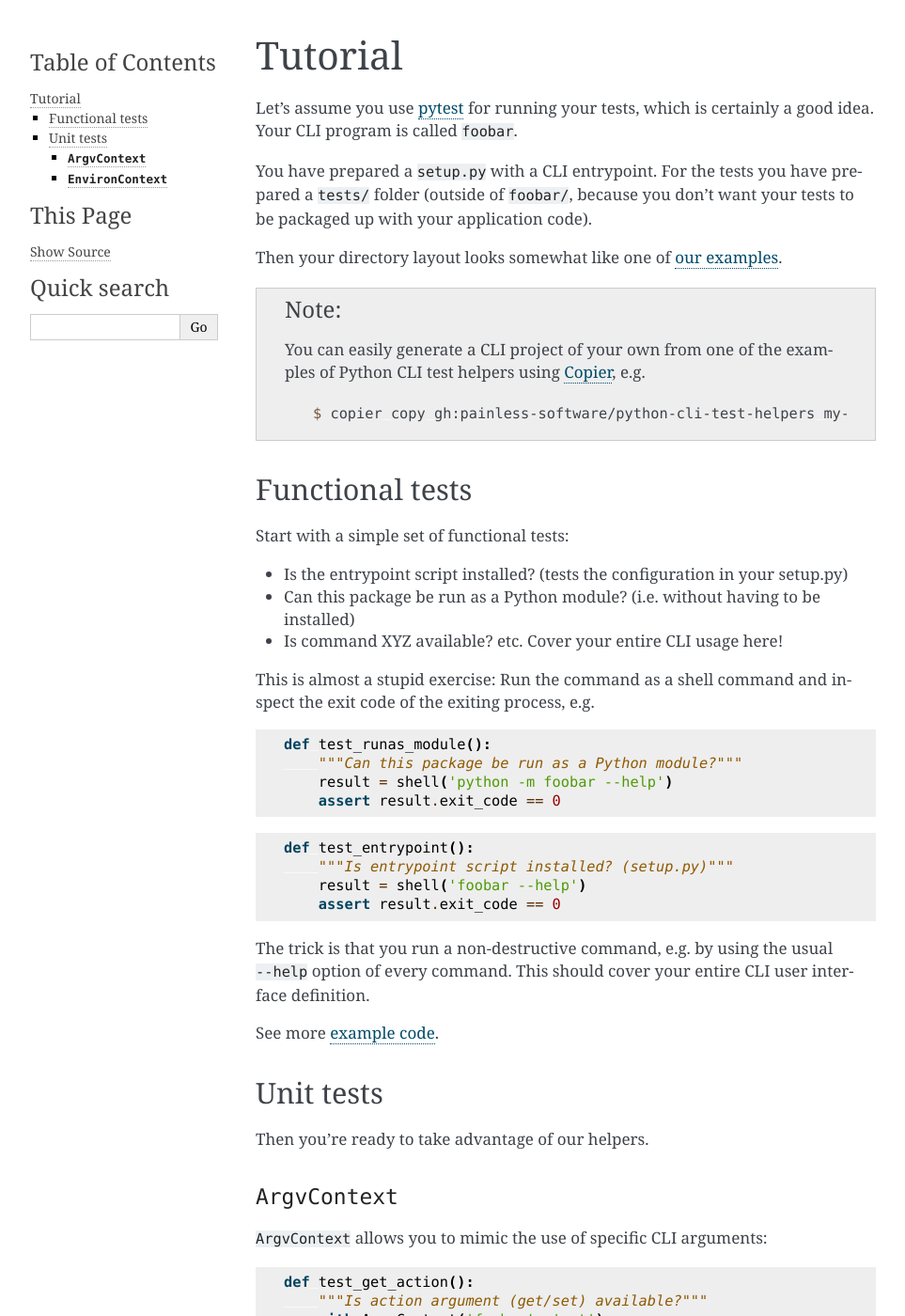
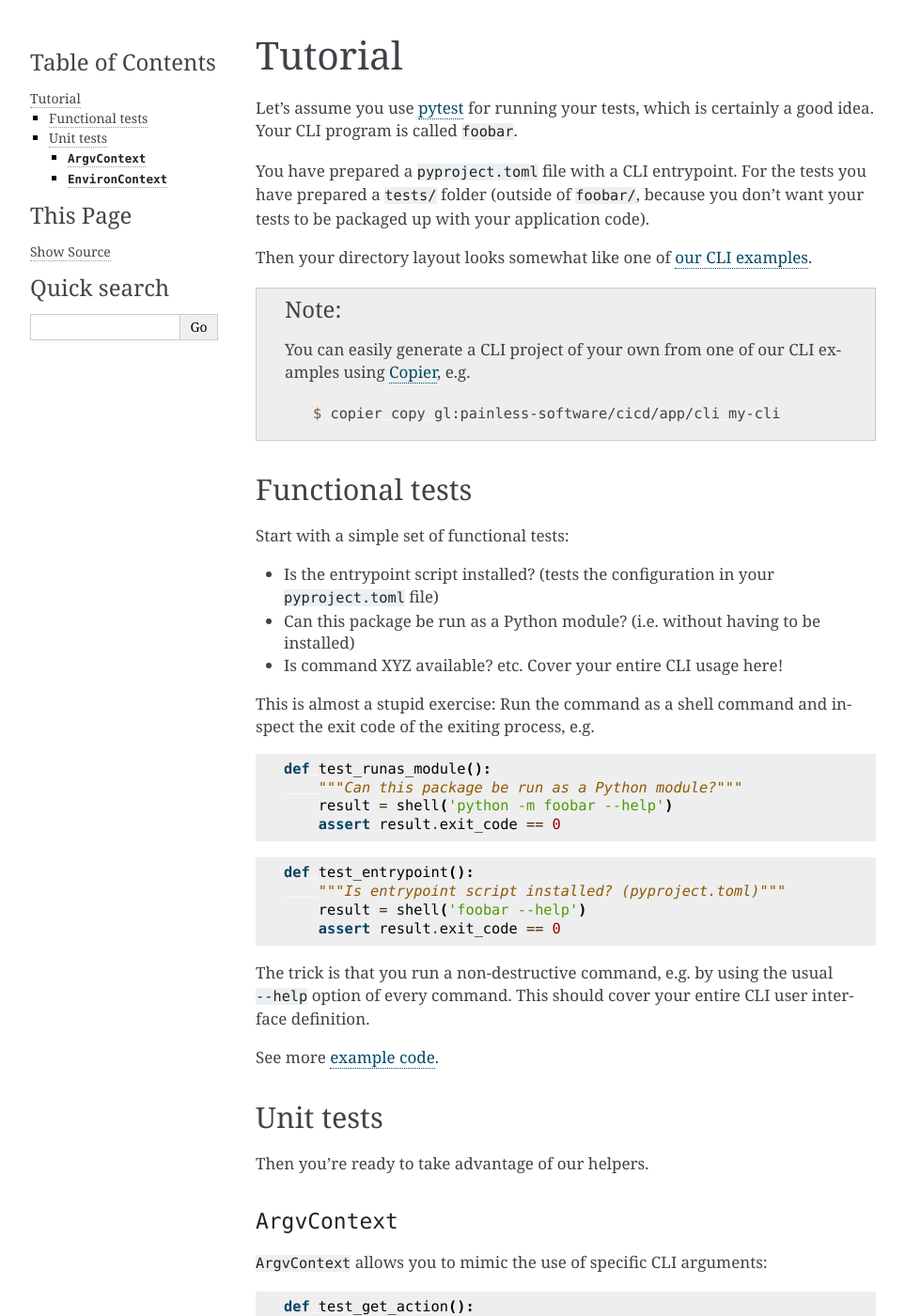
Before and after one commit to painless-software/python-cli-test-helpers, a Sphinx documentation site: the page built from docs/tutorial.rst, in a window 1280 px wide and 1400 px high. Shown: the whole window at 94% size, without its empty margins (148-1111 px from the left). Built offline with Sphinx 7.4.7, drawn with Linux system fonts in a browser that asks for light colours.

Commit message:
Fix links to examples in the docs

```diff
--- a/docs/installation.rst
+++ b/docs/installation.rst
@@ -35,4 +35,4 @@
 .. _Tox: https://tox.wiki/
 .. |example (tox.ini)| replace:: example
 .. _example (tox.ini):
-    https://github.com/painless-software/python-cli-test-helpers/blob/main/examples/click/tox.ini#L7-L17
+    https://gitlab.com/painless-software/cicd/app/cli/-/blob/main/frameworks/click/tox.ini#L9-18
--- a/docs/tutorial.rst
+++ b/docs/tutorial.rst
@@ -1,27 +1,28 @@
 Tutorial
 ========
 
-Let's assume you use `pytest`_ for running your tests, which is certainly a
-good idea. Your CLI program is called ``foobar``.
+Let's assume you use `pytest`_ for running your tests, which is certainly
+a good idea. Your CLI program is called ``foobar``.
 
-You have prepared a ``setup.py`` with a CLI entrypoint. For the tests you have
-prepared a ``tests/`` folder (outside of ``foobar/``, because you don't want
-your tests to be packaged up with your application code).
+You have prepared a ``pyproject.toml`` file with a CLI entrypoint. For
+the tests you have prepared a ``tests/`` folder (outside of ``foobar/``,
+because you don't want your tests to be packaged up with your application
+code).
 
-Then your directory layout looks somewhat like one of `our examples`_.
+Then your directory layout looks somewhat like one of `our CLI examples`_.
 
 .. note::
 
-    You can easily generate a CLI project of your own from one of the
-    examples of Python CLI test helpers using `Copier`_, e.g.
+    You can easily generate a CLI project of your own from one of our
+    CLI examples using `Copier`_, e.g.
 
     .. code-block:: console
 
-        $ copier copy gh:painless-software/python-cli-test-helpers my-cli
+        $ copier copy gl:painless-software/cicd/app/cli my-cli
 
 .. _pytest: https://pytest.org/
-.. _our examples:
-    https://github.com/painless-software/python-cli-test-helpers/tree/main/examples
+.. _our CLI examples:
+    https://gitlab.com/painless-software/cicd/app/cli/-/tree/main/frameworks
 .. _Copier: https://copier.readthedocs.io/
 
 Functional tests
@@ -29,8 +30,10 @@
 
 Start with a simple set of functional tests:
 
-- Is the entrypoint script installed? (tests the configuration in your setup.py)
-- Can this package be run as a Python module? (i.e. without having to be installed)
+- Is the entrypoint script installed? (tests the configuration in your
+  ``pyproject.toml`` file)
+- Can this package be run as a Python module? (i.e. without having to be
+  installed)
 - Is command XYZ available? etc. Cover your entire CLI usage here!
 
 This is almost a stupid exercise: Run the command as a shell command
@@ -46,7 +49,7 @@
 .. code-block:: python
 
     def test_entrypoint():
-        """Is entrypoint script installed? (setup.py)"""
+        """Is entrypoint script installed? (pyproject.toml)"""
         result = shell('foobar --help')
         assert result.exit_code == 0
 
@@ -115,8 +118,8 @@
 .. |example code (click-command)| replace:: example code
 
 .. _example code (argparse-cli):
-    https://github.com/painless-software/python-cli-test-helpers/blob/main/examples/argparse/tests/test_cli.py
+    https://gitlab.com/painless-software/cicd/app/cli/-/blob/main/frameworks/argparse/tests/test_cli.py
 .. _example code (click-cli):
-    https://github.com/painless-software/python-cli-test-helpers/blob/main/examples/click/tests/test_cli.py
+    https://gitlab.com/painless-software/cicd/app/cli/-/blob/main/frameworks/click/tests/test_cli.py
 .. _example code (click-command):
-    https://github.com/painless-software/python-cli-test-helpers/blob/main/examples/click/tests/test_command.py
+    https://gitlab.com/painless-software/cicd/app/cli/-/blob/main/frameworks/click/tests/test_command.py
```
Also changed, not shown: other parts of docs/installation.rst (+1 -1 lines).
